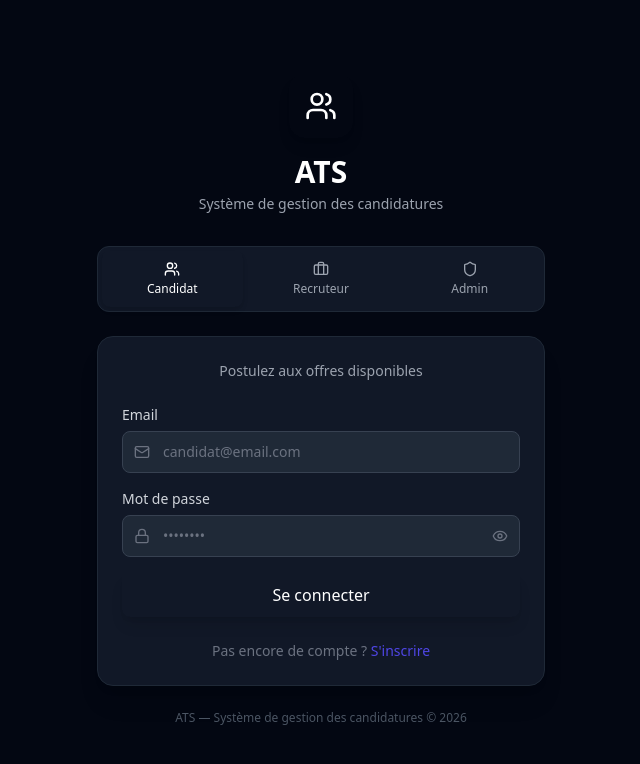
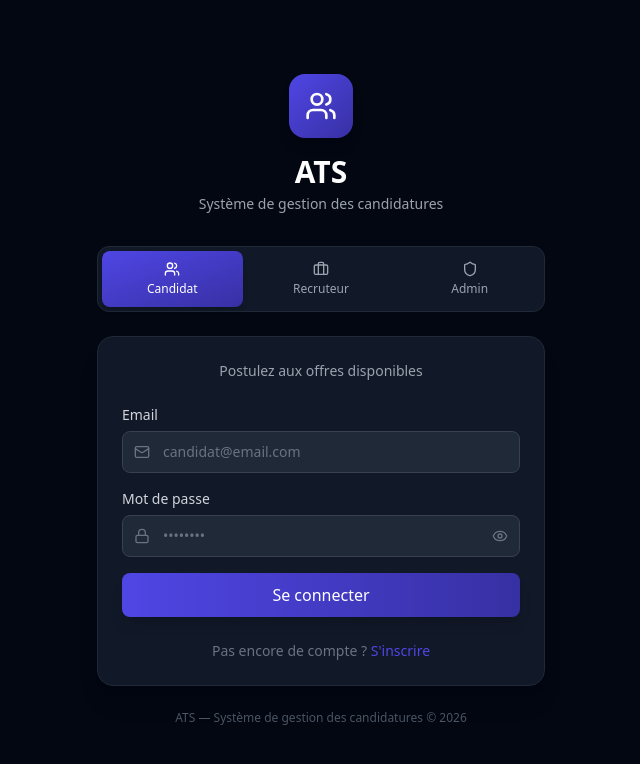
Before and after one commit to youngcoder221/PFC-ATS-ICAGI, a React (Vite) app in the folder ats-frontend/: page /login in a window 1280 px wide. Shown: the top 764 px of the page, without its empty margins (319-959 px from the left). Built offline with nearby package versions, Linux system fonts and the light colour scheme.

Commit message:
fix: correction couleur candidat indigo-550 → indigo-600

```diff
--- a/ats-frontend/src/pages/Login.jsx
+++ b/ats-frontend/src/pages/Login.jsx
@@ -9,7 +9,7 @@ const roles = [
     key: 'candidat',
     label: 'Candidat',
     icon: Users,
-    color: 'from-indigo-550 to-indigo-800',
+    color: 'from-indigo-600 to-indigo-800',
     borderColor: 'border-indigo-500',
     textColor: 'text-indigo-600',
     placeholder: 'candidat@email.com',
```
